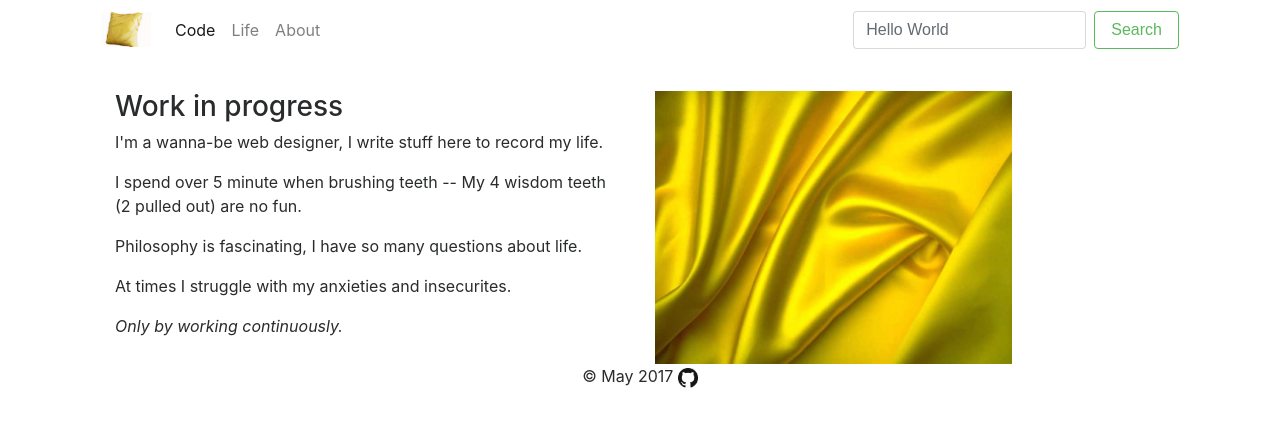
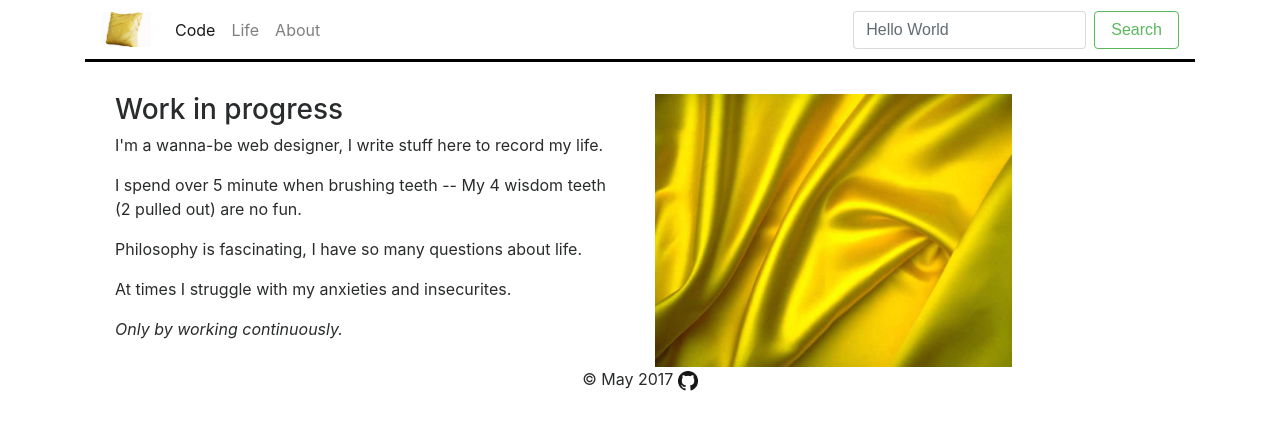
Before and after one commit to yinkouya/yinkouya.github.io, a Jekyll site: the page built from about.html, in a window 1280 px wide. Shown: the top 430 px of the page. Built offline with Jekyll 4.4.1, drawn with Linux system fonts in a browser that asks for light colours; nearby versions of some CDN libraries.

Commit message:
Update style.css

```diff
--- a/assets/style.css
+++ b/assets/style.css
@@ -9,8 +9,8 @@ img.brand {
 .nav-container {
   margin: 0em auto 2em auto;
   position: relative;
-  border-bottom-style: solid
-  border-width： 5px;
+  border-style: none none solid none;
+  border-bottom-width： 1px;
   border-color: #000000;
 }
 
```
